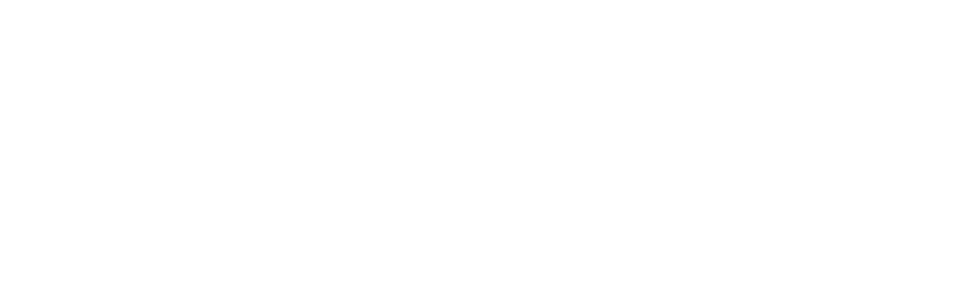
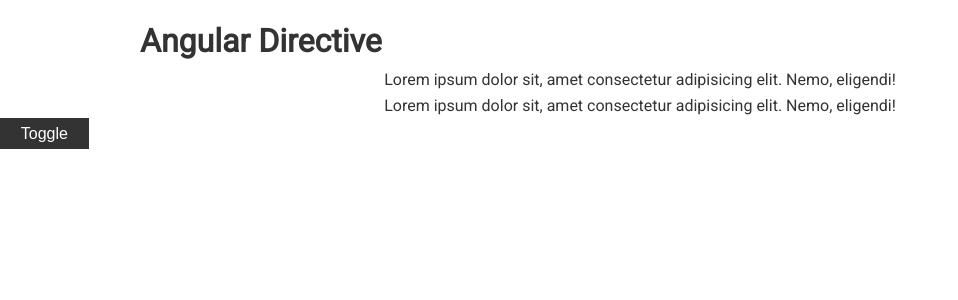
Before and after one commit to Baranov-Dmitry/angular-lesons, an Angular app: page / in a window 1280 px wide. Shown: the top 300 px of the page, without its empty margins (0-958 px from the left). Built offline with nearby package versions, Linux system fonts and the light colour scheme.

Commit message:
status: done derectives task

```diff
--- a/src/app/app.component.html
+++ b/src/app/app.component.html
@@ -1,4 +1,20 @@
+<div class="container">
+  <h1>Angular Directive</h1>
+  <p appStyle="red" [dStyle]="{border: '1px solid red', borderRadius: '5px', fontWeight: 'bold' }">Lorem ipsum dolor sit, amet consectetur adipisicing elit. Nemo, eligendi!</p>
+  <p appStyle="blue" [dStyle]="{border: '1px solid blue', borderRadius: '10px', fontWeight: 'normal' }">Lorem ipsum dolor sit, amet consectetur adipisicing elit. Nemo, eligendi!</p>
+</div>
 
+<button class="btn" (click)="isVisiable = !isVisiable">Toggle</button>
+
+<div class="wrap" *appIfnot="isVisiable">
+  <p>Lorem ipsum dolor sit amet consectetur adipisicing elit. Ab sapiente iste voluptatibus dolores architecto vitae tenetur adipisci ex quae provident.</p>
+</div>
+
+<!-- <ng-template [ngIf]="isVisiable">
+  <div class="wrap">
+    <p>Lorem ipsum dolor sit amet consectetur adipisicing elit. Ab sapiente iste voluptatibus dolores architecto vitae tenetur adipisci ex quae provident.</p>
+  </div>
+</ng-template> -->
 
 <!-- <div class="container">
   <h1>Angular components</h1>
--- a/src/app/app.component.scss
+++ b/src/app/app.component.scss
@@ -1,10 +1,8 @@
-.red {
-  background: red;
-  font-weight: bold;
-  color: #FFF;
+p {
+  font-size: 16px;
+  text-align: center;
 }
-.blue {
-  background: blue;
-  font-style: 1.5rem;
-  color: #FFF;
+.wrap {
+  border: 1px dashed #ccc;
+  padding: 1rem;
 }
--- a/src/app/app.component.ts
+++ b/src/app/app.component.ts
@@ -7,6 +7,7 @@
 })
 export class AppComponent {
 
+  isVisiable = true
 
 }
 
--- /dev/null
+++ b/src/app/directives/ifnot.derective.ts
@@ -0,0 +1,23 @@
+import { Directive, TemplateRef, ViewContainerRef, Input } from '@angular/core';
+
+@Directive({
+  selector: '[appIfnot]'
+})
+export class IfnotDirective {
+
+  @Input('appIfnot') set ifNot (condition: boolean) {
+    if (!condition) {
+      this.viewContainer.createEmbeddedView(this.templateRef)
+    } else {
+      this.viewContainer.clear()
+    }
+  }
+
+  constructor(private templateRef: TemplateRef<any>,
+              private viewContainer: ViewContainerRef) {
+
+  }
+
+
+
+}
--- /dev/null
+++ b/src/app/directives/style.directive.ts
@@ -0,0 +1,39 @@
+import { Directive, ElementRef, Renderer2, HostListener, Input } from '@angular/core';
+
+@Directive({
+  selector: '[appStyle]'
+})
+export class StyleDirective {
+
+  @Input('appStyle') color: string = 'blue'
+  @Input() dStyle: {border?: string, borderRadius?: string, fontWeight?: string}
+
+  @HostListener('style.color') elColor = null
+
+  constructor(private el: ElementRef, private renderer: Renderer2) {
+  }
+
+  @HostListener('click', ['$event']) onClick(enent: Event) {
+    console.log(event.target)
+  }
+
+  @HostListener('mouseenter') onEnter() {
+    this.elColor = this.color
+    //this.renderer.setStyle(this.el.nativeElement, 'color', this.color)
+    // this.renderer.setStyle(this.el.nativeElement, 'border', this.dStyle.border)
+    // this.renderer.setStyle(this.el.nativeElement, 'borderRadius', this.dStyle.borderRadius)
+    // this.renderer.setStyle(this.el.nativeElement, 'fontWeight', this.dStyle.fontWeight)
+
+  }
+
+  @HostListener('mouseleave') onLeave() {
+    this.elColor = null
+    // this.renderer.setStyle(this.el.nativeElement, 'color', null)
+    // this.renderer.setStyle(this.el.nativeElement, 'border', null)
+    // this.renderer.setStyle(this.el.nativeElement, 'borderRadius', null)
+    // this.renderer.setStyle(this.el.nativeElement, 'fontWeight', null)
+  }
+
+
+
+}
```
Also changed, not shown: src/app/app.module.ts (+6 -2 lines).
